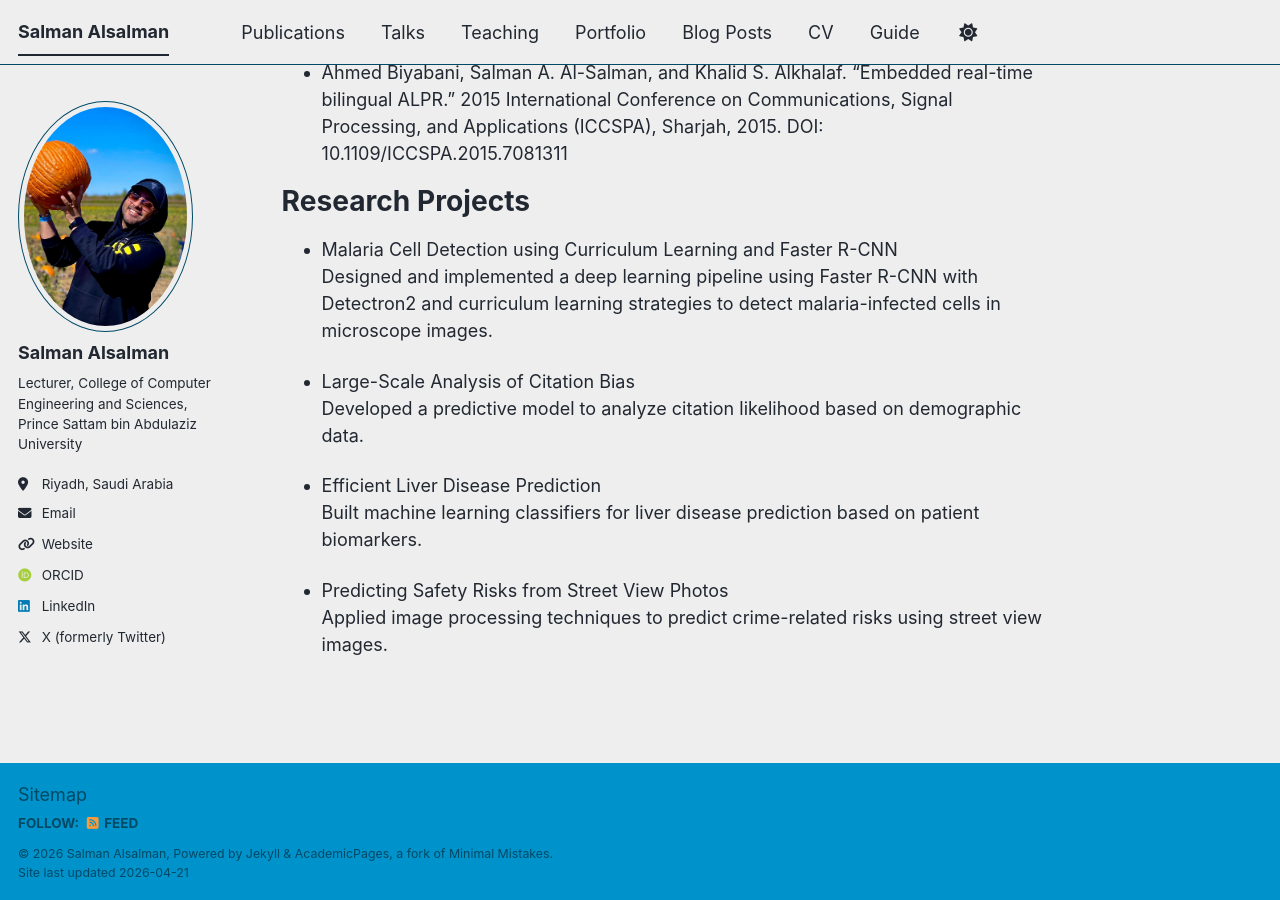
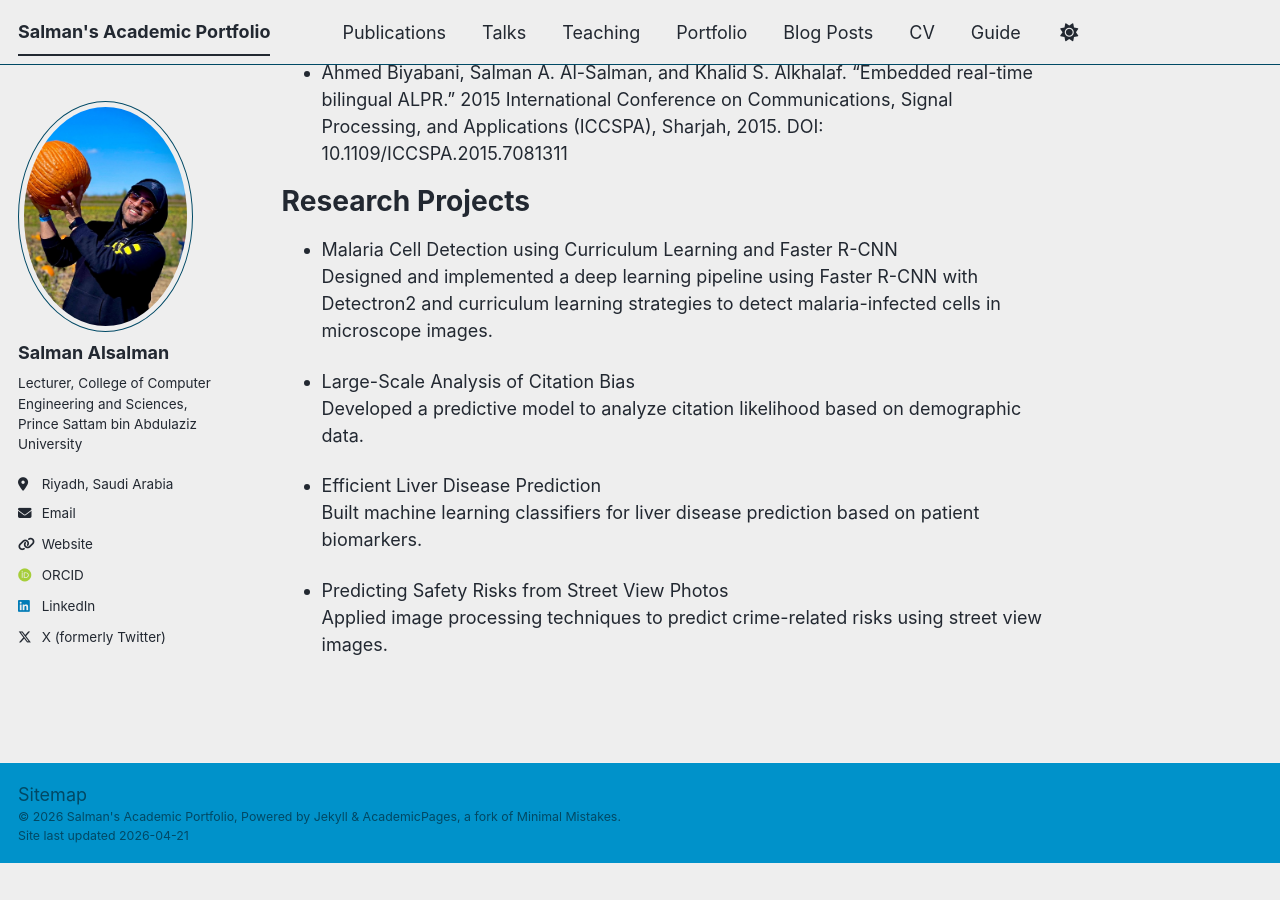
Before and after one commit to x1xSAS/x1xSAS.github.io, a Jekyll site: the page built from _pages/about.md, in a window 1280 px wide and 900 px high, scrolled down 1753 px. Built offline with Jekyll 4.4.1, drawn with Linux system fonts in a browser that asks for light colours; some web fonts are replaced; a script bundle is joined from its source files by our own code; library files that are not in the unit come from our copies; after the commit the page ends 2616 px from its top, so only the background shows below that; some of the changed lines change nothing that is shown.

Commit message:
Update _config.yml

```diff
--- a/_config.yml
+++ b/_config.yml
@@ -9,9 +9,9 @@
 # Basic Site Settings
 locale                   : "en-US"
 site_theme               : "air" # The available themes options are "default", "air", "sunrise", "mint", "dirt" and "contrast"
-title                    : "Salman Alsalman"
+title                    : "Salman's Academic Portfolio"
 title_separator          : "-"
-name                     : &name "Salman Alsalman"
+name                     : # &name "Salman Alsalman"
 description              : &description "Salman's academic portfolio"   # Update this with a general description of your site, this is the default if not overridden by a page
 url                      : https://x1xSAS.github.io # The base hostname & protocol for your site e.g. "https://[your GitHub username].github.io",
                                                            # or if you already have some other page hosted on Github then use "https://[your GitHub username].github.io/[Your Repo Name]"
@@ -33,7 +33,7 @@
   twitter          : x1xSAS
   orcid            : "https://orcid.org/0009-0009-0098-367X"
   github           : # "x1xSAS"
-  employer         : # "Prince Sattam Bin Abdulaziz University"
+  employer         : # "PSAU"
 
 
 
@@ -130,7 +130,7 @@
       options:
         format           : "iso8601" # "iso8601" (default), "timestamp-seconds", "timestamp-milliseconds"
 atom_feed:
-  hide                   : false     # change to true to hide the RSS feed in the footer
+  hide                   : true     # change to true to hide the RSS feed in the footer
   path                   : # blank (default) uses feed.xml
 
 
@@ -227,16 +227,16 @@
 # These settings control the types of collections used by the template
 collections:
   teaching:
-    output: false
+    output: true
     permalink: /:collection/:path/
   publications:
-    output: false
+    output: true
     permalink: /:collection/:path/
   portfolio:
-    output: false
+    output: true
     permalink: /:collection/:path/
   talks:
-    output: false
+    output: true
     permalink: /:collection/:path/
 
 
```
